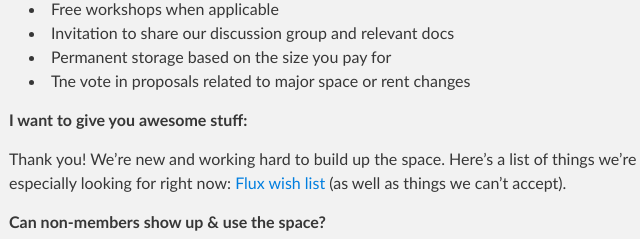
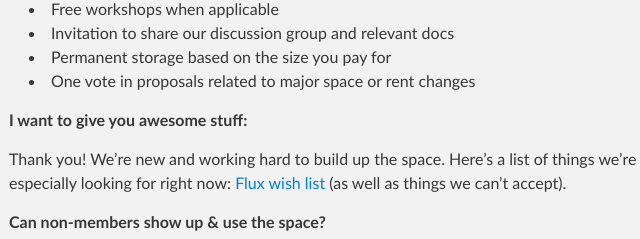
Before and after one commit to fluxlab/fluxlab.github.io, a plain HTML site: page index.html in a window 1280 px wide. Shown: the part 1667-1906 px from the top of the page, 311-951 px from the left. Drawn offline with Linux system fonts and the light colour scheme.

Commit message:
Tne vote ==> one vote

```diff
--- a/index.html
+++ b/index.html
@@ -71,7 +71,7 @@
 					<li>Free workshops when applicable</li>
 					<li>Invitation to share our discussion group and relevant docs</li>
 					<li>Permanent storage based on the size you pay for</li>
-					<li>Tne vote in proposals related to major space or rent changes</li>
+					<li>One vote in proposals related to major space or rent changes</li>
 				</ul>
 
 
```
